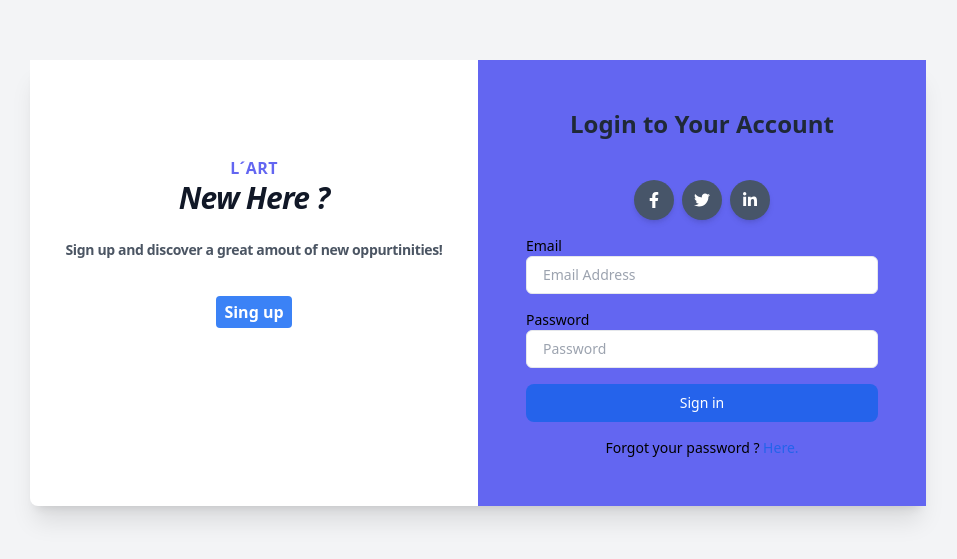
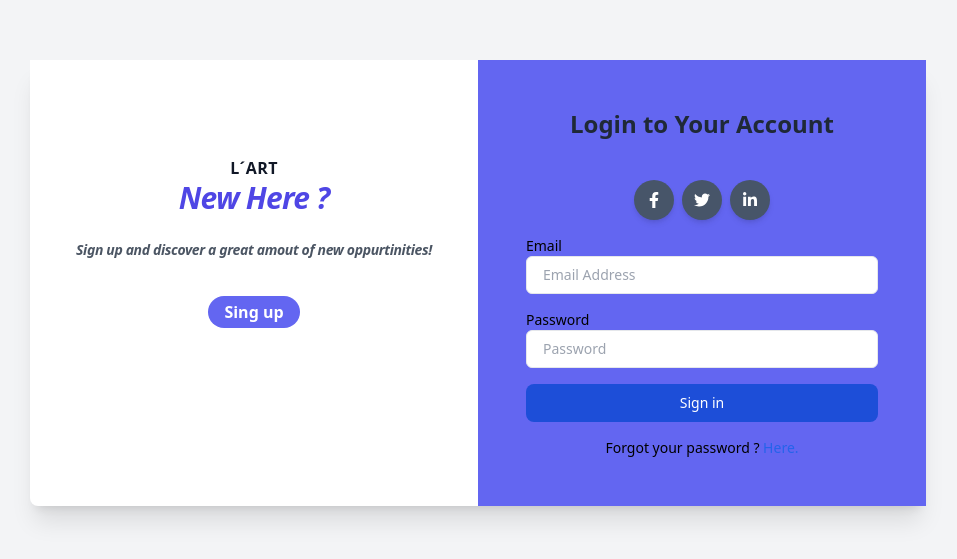
Before and after one commit to luisomogollon/login-app, a React (Create React App) app: page / in a window 1280 px wide. Shown: the part 117-676 px from the top of the page, without its empty margins (162-1119 px from the left). Built offline with nearby package versions, Linux system fonts and the light colour scheme.

Commit message:
cambios 2:24 texto, color y fuente

```diff
--- a/src/routes/Login.jsx
+++ b/src/routes/Login.jsx
@@ -11,20 +11,20 @@ const Login = () => {
               <div className="h-60 md:h-auto md:w-1/2">
                 <section className="h-auto bg-white">
                   <div className="max-w-7xl mx-auto py-1 px-10 sm:py-24 sm:px-6 lg:px-8 sm:text-center">
-                    <h2 className="text-center font-semibold text-indigo-500  tracking-wide uppercase">
+                    <h2 className="text-center font-semibold text-gray-900  tracking-wide uppercase">
                       L´ART
                     </h2>
 
-                    <p className=" italic text-3xl  text-center font-extrabold text-gray-900  sm:text-1xl sm:tracking-tight lg:text-1xl">
+                    <p className=" italic text-3xl  text-center font-extrabold text-indigo-600  sm:text-1xl sm:tracking-tight lg:text-1xl">
                       New Here ?
                     </p>
 
-                    <p className=" text-sm pt-6 text-center font-semibold text-gray-600  sm:text-1xl sm:tracking-tight lg:text-1xl">
+                    <p className=" text-sm pt-6 text-center font-bold italic  text-gray-600  sm:text-1xl sm:tracking-tight lg:text-1xl">
                       Sign up and discover a great amout of new oppurtinities!
                     </p>
 
                     <div className="justify-center flex  ">
-                      <button className="bg-blue-500 flex justify-center hover:bg-blue-700 text-white  font-semibold mt-9 py-1 px-2 rounded">
+                      <button className="bg-indigo-500 flex justify-center   hover:bg-indigo-700 text-white  font-semibold mt-9 py-1 px-4 rounded-full">
                         Sing up
                       </button>
                     </div>
@@ -115,7 +115,7 @@ const Login = () => {
                   </div>
 
                   <button
-                    className="block w-full px-4 py-2 mt-4 text-sm font-medium leading-5 text-center text-white transition-colors duration-150 bg-blue-600 border border-transparent rounded-lg active:bg-blue-600 hover:bg-blue-700 focus:outline-none focus:shadow-outline-blue"
+                    className="block w-full px-4 py-2 mt-4 text-sm font-medium leading-5 text-center text-white transition-colors duration-150 bg-blue-700 border border-transparent rounded-lg active:bg-indigo-600 hover:bg-indigo-700 focus:outline-none focus:shadow-outline-blue"
                     href="#"
                   >
                     Sign in
```
